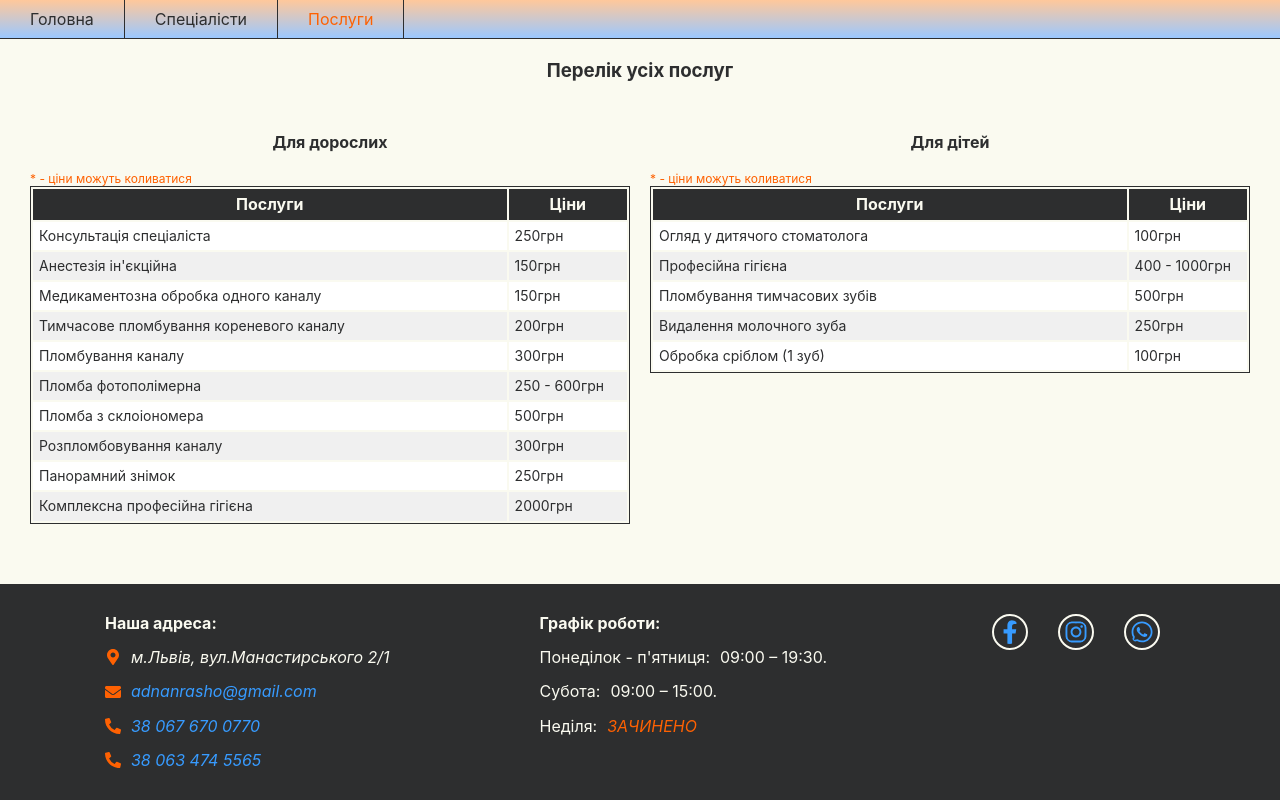
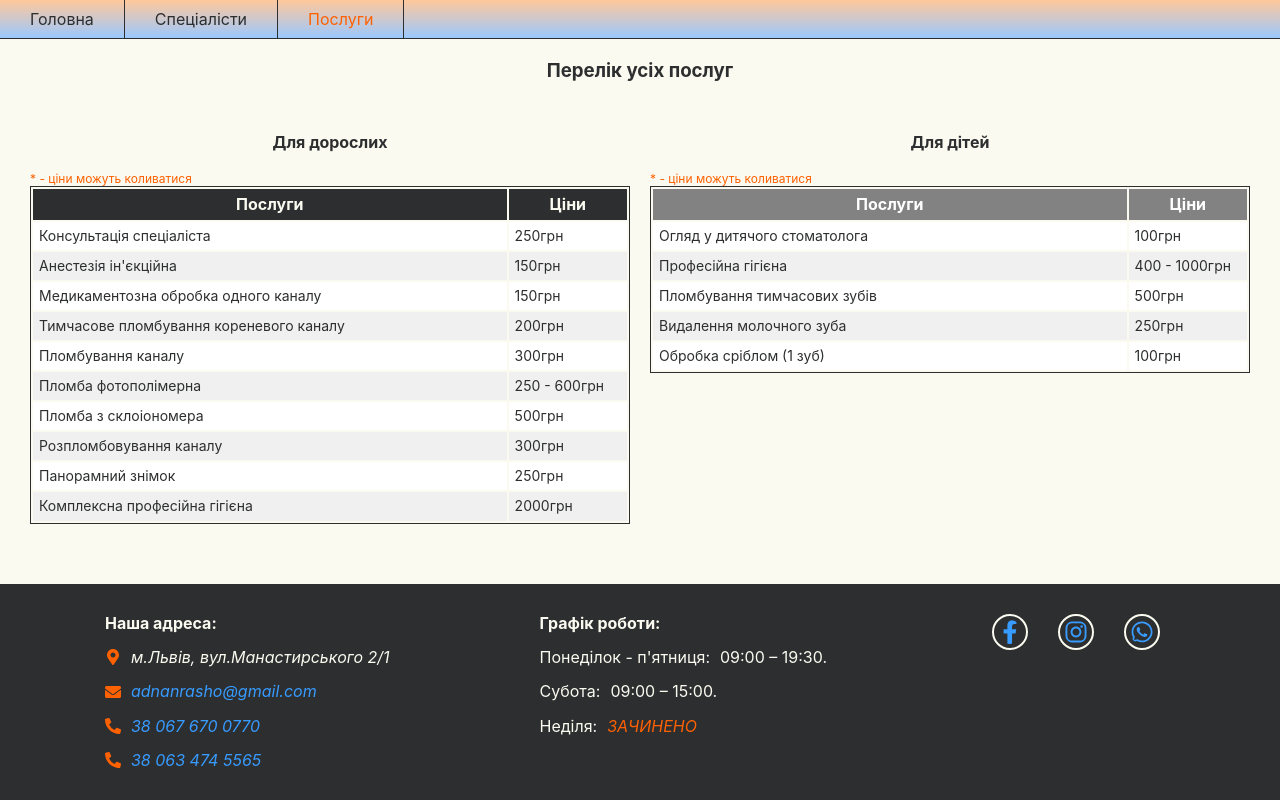
Before and after one commit to SerhiyStepanov/dent, a React (Create React App) app: page /service in a window 1280 px wide. In both pictures the pointer is over the element 950 px from the left and 204 px from the top of the page. Built offline with nearby package versions, Linux system fonts and the light colour scheme.

Commit message:
add hover tr

```diff
--- a/src/components/BabyDantist/babyDantist.module.css
+++ b/src/components/BabyDantist/babyDantist.module.css
@@ -9,6 +9,11 @@
   width: 100%;
   /* border-collapse: collapse; */
   border: 1px solid var(--dark-color);
+}
+
+.table tr:hover {
+  background-color: rgb(130, 130, 130);
+  color: white;
 }
 
 .title {
--- a/src/components/Treatment/treatment.module.css
+++ b/src/components/Treatment/treatment.module.css
@@ -3,6 +3,11 @@
   width: 100%;
   /* border-collapse: collapse; */
   border: 1px solid var(--dark-color);
+}
+
+.table tr:hover {
+  background-color: rgb(130, 130, 130);
+  color: white;
 }
 
 .title {
```
